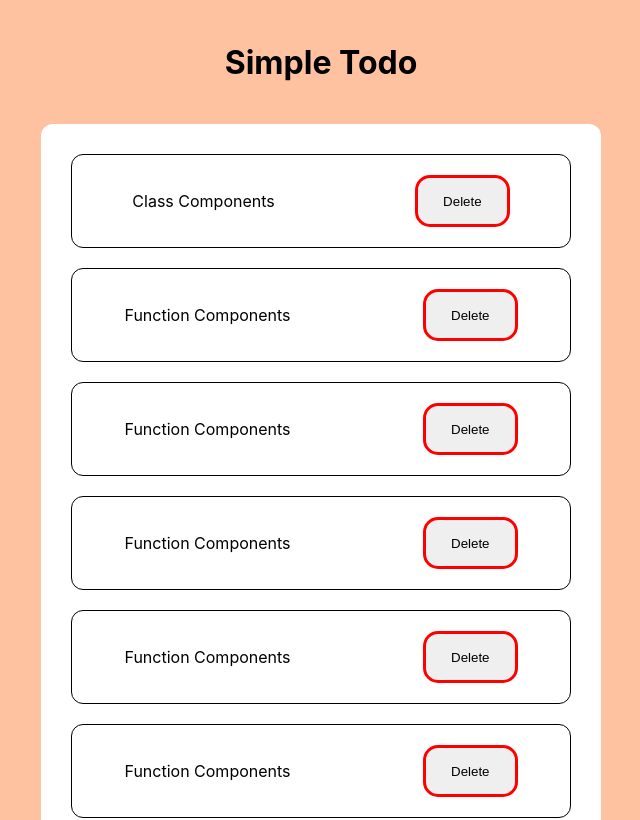
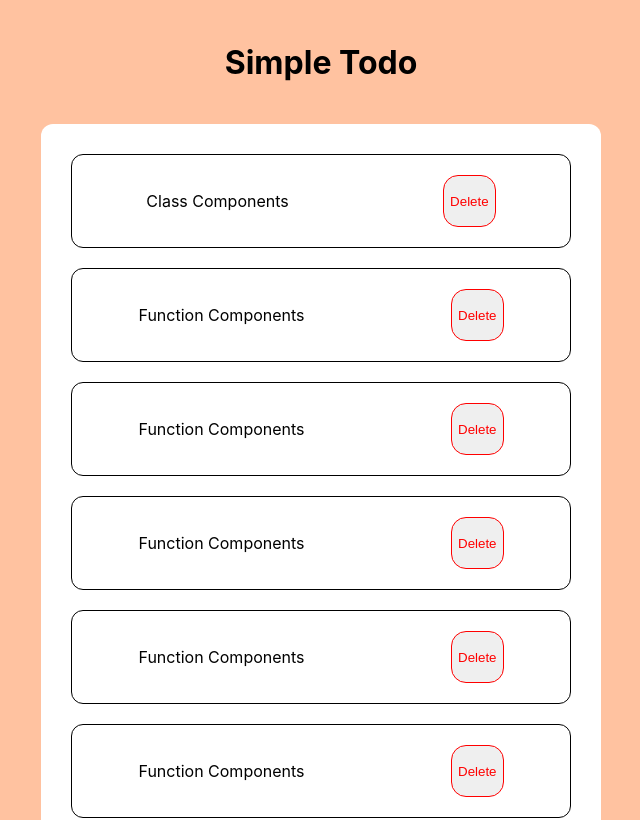
Before and after one commit to Kanth789/FirstReactAssignment, a React (Create React App) app in the folder react-ssignments/: page / in a window 1280 px wide. Shown: the top 820 px of the page, without its empty margins (319-959 px from the left). Built offline with nearby package versions, Linux system fonts and the light colour scheme.

Commit message:
Styling in SimpleTodo

```diff
--- a/react-ssignments/src/App.css
+++ b/react-ssignments/src/App.css
@@ -67,10 +67,11 @@ body{
   background-color: #ffc2a0;
 }
 button{
-  padding: 6px 25px;
+
   border-radius: 15px;
-  border: 3px solid red;
+  border: 1px solid red;
   cursor: pointer;
+  color: red;
 }
 .heading{
   font-size: 32px;
```
